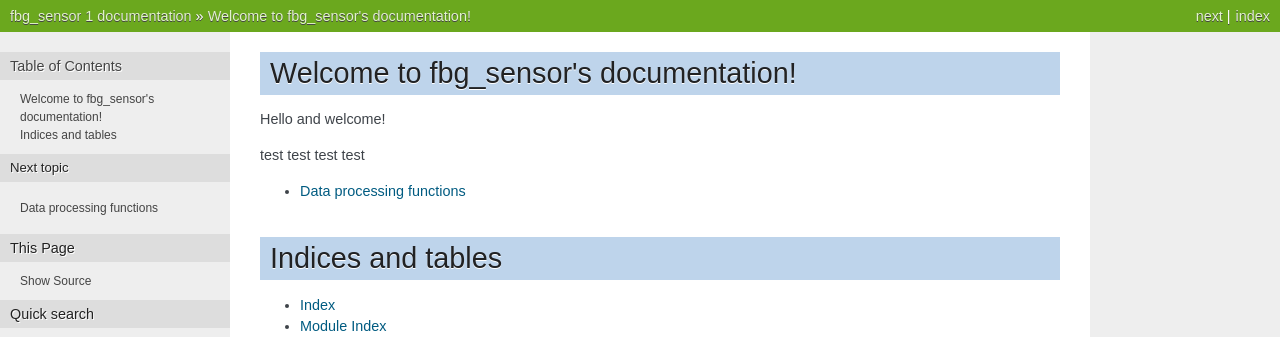
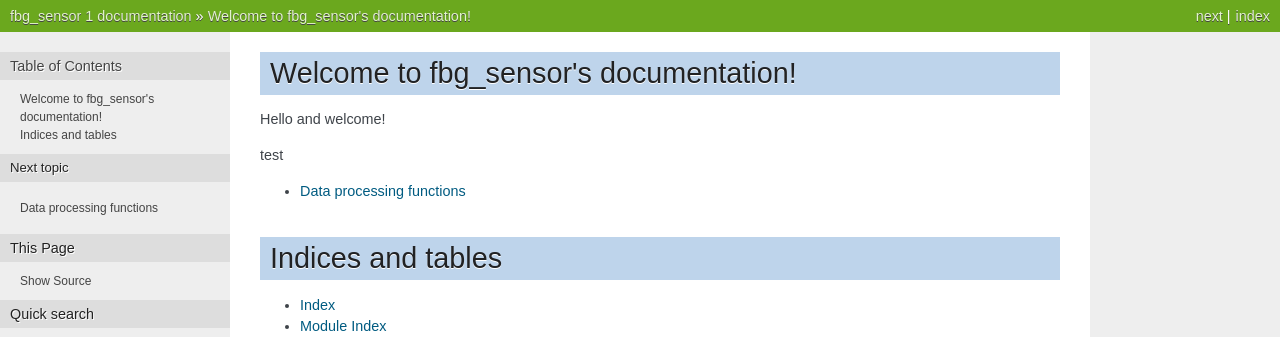
Before and after one commit to SAIL-Labs/FBG-Sensor, a Sphinx documentation site: the page built from docs/source/index.rst, in a window 1280 px wide. Shown: the top 337 px of the page. Built offline with Sphinx 7.4.7, drawn with Linux system fonts in a browser that asks for light colours.

Commit message:
update requirements

```diff
--- a/docs/source/index.rst
+++ b/docs/source/index.rst
@@ -10,7 +10,7 @@ Welcome to fbg_sensor's documentation!
 
 Hello and welcome!
 
-test test test test
+test
 
 .. toctree::
    :maxdepth: 1
```
Also changed, not shown: .readthedocs.yaml.
